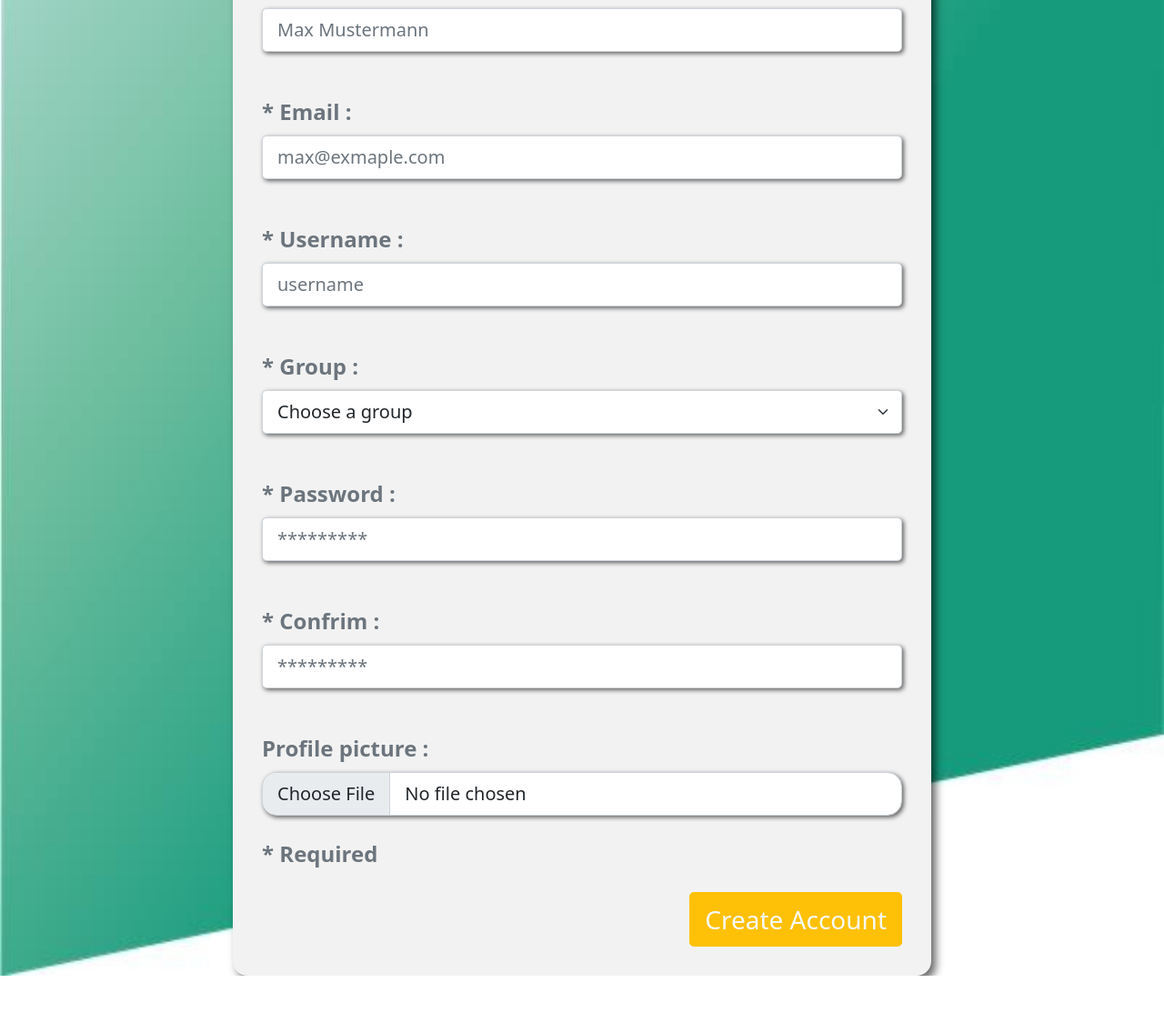
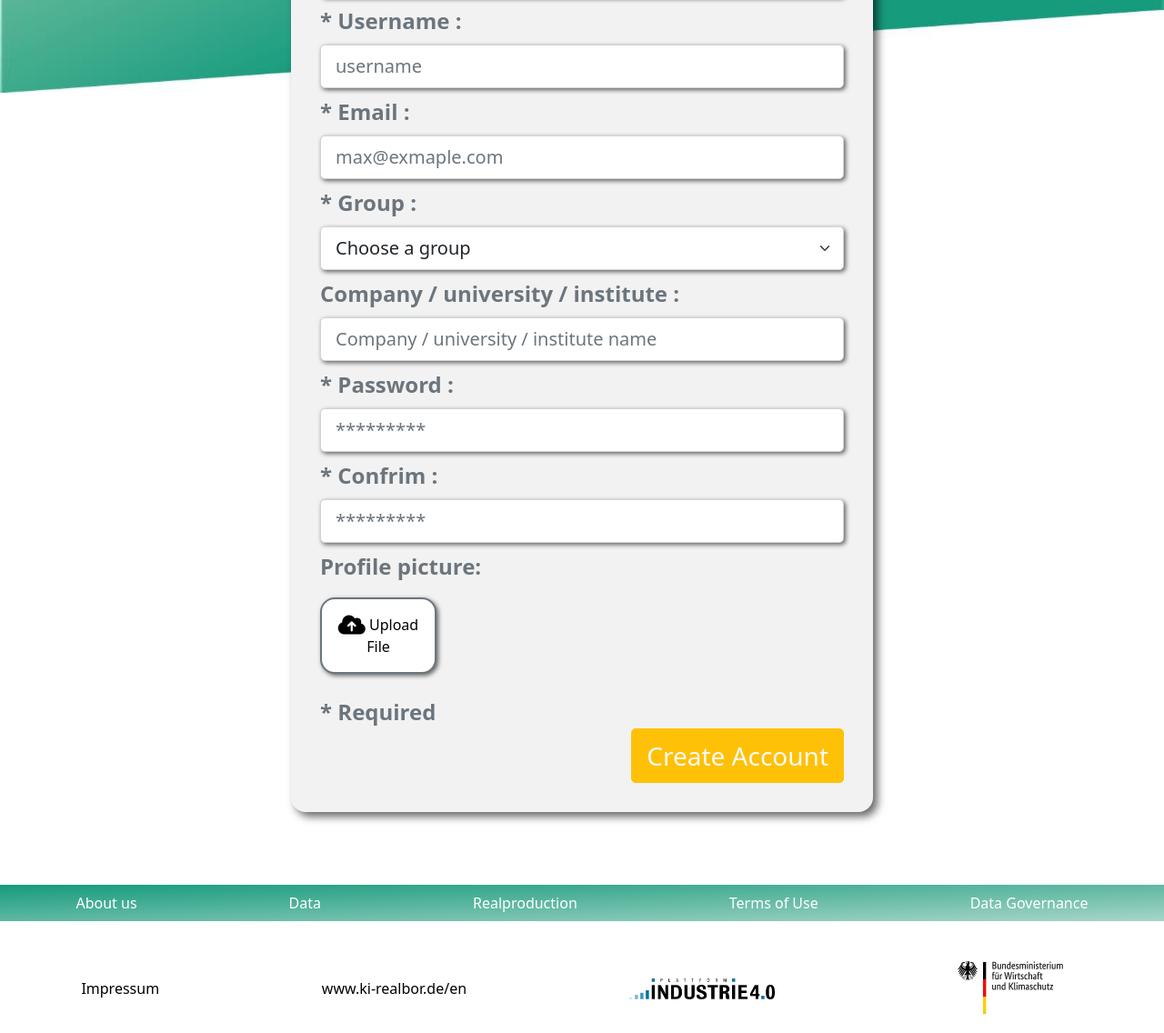
Before and after one commit to chiragrangras/ki-reallabor, a plain HTML site: page ki-reallabor-resgistration/index.html in a window 1280 px wide. Shown: the part 407-1543 px from the top of the page at 91% size. Before the commit the page ends 1480 px from the top, so only its background shows below. Drawn offline with Linux system fonts and the light colour scheme.

Commit message:
new section added

```diff
--- a/ki-reallabor-resgistration/index.css
+++ b/ki-reallabor-resgistration/index.css
@@ -1,8 +1,7 @@
 body{
     background-image: url(../img/background.jpeg);
     background-repeat: no-repeat;
-    background-position: center;
-    background-size: 100% 100%;
+    background-size: 100% 33%;
 }
 
 .logo{
@@ -20,9 +19,10 @@ body{
 }
 
 .container{
+    margin-top: 5rem;
     padding: 2rem;
     background-color: #F2F2F2;
-    width: 60vw;
+    width: 50vw;
     border-radius: 1rem;
     box-shadow: 5px 5px 10px 0 rgba(0, 0, 0, 0.6);
 }
@@ -36,3 +36,55 @@ body{
     border-radius: 1rem;
     box-shadow: 2px 2px 5px 0 rgba(0, 0, 0, 0.6);
 }
+
+.custom-file-upload {
+    display: inline-block;
+    padding: 1rem;
+    cursor: pointer;
+    border: 2px solid #6c757d;
+    box-shadow: 2px 2px 5px 0 rgba(0, 0, 0, 0.6);
+    text-align: center;
+    background-color: white;
+    color: black;
+    border-radius: 1rem;
+    width: 10vw;
+}
+
+.custom-file-upload:hover {
+    background-color: #f8f9fa;
+}
+
+.hidden-input {
+    display: none;
+}
+
+.footer{
+    margin-top: 5rem;
+}
+
+.footer-1{
+    background-image: linear-gradient(to top left, #a7d5c8,#169b7c);
+}
+
+.nav-item a{
+    color: white;
+}
+
+.nav-item:hover a{
+    color: white;
+}
+
+.footer-link a{
+    font-size: 1rem;
+    color: black;
+    text-decoration: none;
+}
+
+.footer-link:hover a{
+    color: black;
+}
+
+.footer-icon-logo{
+    width: 10rem;
+    cursor: pointer;
+}
--- a/ki-reallabor-resgistration/index.html
+++ b/ki-reallabor-resgistration/index.html
@@ -2,10 +2,13 @@
 <html lang="en">
 
 <head>
-    <meta charset="UTF-8">
-    <meta name="viewport" content="width=device-width, initial-scale=1.0">
+    <meta charset="UTF-8" />
+    <meta name="viewport" content="width=device-width, initial-scale=1.0" />
     <title>Register Entry Form</title>
     <link rel="stylesheet" href="../bootstrap/css/bootstrap.min.css" />
+    <link rel="stylesheet" href="https://cdnjs.cloudflare.com/ajax/libs/font-awesome/6.7.2/css/all.min.css"
+        integrity="sha512-Evv84Mr4kqVGRNSgIGL/F/aIDqQb7xQ2vcrdIwxfjThSH8CSR7PBEakCr51Ck+w+/U6swU2Im1vVX0SVk9ABhg=="
+        crossorigin="anonymous" referrerpolicy="no-referrer" />
     <link rel="stylesheet" href="./index.css" />
 </head>
 
@@ -26,8 +29,12 @@
                     <a class="nav-link" href="#">Realproduction</a>
                     <a class="nav-link" href="#">Show cases</a>
                     <a class="nav-link" href="#">About us</a>
-                    <button type="button" class="btn btn-outline-light mx-3 btn-lg">Register</button>
-                    <button type="button" class="btn btn-warning mx-3 btn-lg">Log in</button>
+                    <button type="button" class="btn btn-outline-light mx-3 btn-lg">
+                        Register
+                    </button>
+                    <button type="button" class="btn btn-warning mx-3 btn-lg">
+                        Log in
+                    </button>
                 </div>
             </div>
         </div>
@@ -38,50 +45,95 @@
     <div class="container">
         <h1 class="text-secondary text-center mb-5">Register for an Account</h1>
         <form id="register-entry-form">
-            <div class="input-group-lg mb-5" id="username">
+            <div class="input-group-lg mb-2" id="fullname">
+                <label class="form-label text-secondary text-label">Full name :</label>
+                <input type="text" class="form-control form-input" placeholder="Max Mustermann" required />
+            </div>
+            <div class="input-group-lg mb-2" id="username">
                 <label class="form-label text-secondary text-label">* Username :</label>
                 <input type="text" class="form-control form-input" placeholder="username" required />
             </div>
-            <div class="input-group-lg mb-5" id="fullname">
-                <label class="form-label text-secondary text-label">Full name :</label>
-                <input type="text" class="form-control form-input" placeholder="Max Mustermann" required />
-            </div>
-            <div class="input-group-lg mb-5" id="email">
+            <div class="input-group-lg mb-2" id="email">
                 <label class="form-label text-secondary text-label">* Email :</label>
                 <input type="text" class="form-control form-input" placeholder="max@exmaple.com" required />
             </div>
-            <div class="input-group-lg mb-5" id="username">
-                <label class="form-label text-secondary text-label">* Username :</label>
-                <input type="text" class="form-control form-input" placeholder="username" required />
-            </div>
-            <div class="input-group-lg mb-5" id="group">
+            <div class="input-group-lg mb-2" id="group">
                 <label class="form-label text-secondary text-label">* Group :</label>
                 <select class="form-select form-input" aria-label="Default select example">
                     <option selected>Choose a group</option>
                     <option value="1">Science</option>
                     <option value="2">Commerce</option>
-                    <option value="3">Art</option>
+                    <option value="3">Arts</option>
                 </select>
             </div>
-            <div class="input-group-lg mb-5" id="pws">
+            <div class="input-group-lg mb-2" id="company">
+                <label class="form-label text-secondary text-label">Company / university / institute :</label>
+                <input type="text" class="form-control form-input"
+                    placeholder="Company / university / institute name" />
+            </div>
+            <div class="input-group-lg mb-2" id="pws">
                 <label class="form-label text-secondary text-label">* Password :</label>
                 <input type="text" class="form-control form-input" placeholder="*********" required />
             </div>
-            <div class="input-group-lg mb-5" id="pws-confirm">
+            <div class="input-group-lg mb-2" id="pws-confirm">
                 <label class="form-label text-secondary text-label">* Confrim :</label>
                 <input type="text" class="form-control form-input" placeholder="*********" required />
             </div>
-            <div>
-                <label for="formFileLg" class="form-label text-label text-secondary">Profile picture :</label>
-                <input class="form-control form-control-lg form-input mb-4" id="formFileLg" type="file">
-                <label class="text-secondary text-label mb-4">* Required</label>
+            <div class="d-flex flex-column">
+                <label for="fileInput" class="form-label text-label text-secondary mb-3">Profile picture:</label>
+                <label for="fileInput" class="custom-file-upload">
+                    <i class="fas fa-cloud-upload-alt fa-xl"></i> Upload File
+                </label>
+                <input type="file" id="fileInput" class="hidden-input">
+                <label class="text-secondary text-label mt-4">* Required</label>
             </div>
             <div class="d-flex flex-column align-items-end justify-content-end">
-                <button type="button" class="btn btn-warning fs-3 btn-lg text-light">Create Account</button>
+                <button type="button" class="btn btn-warning fs-3 btn-lg text-light">
+                    Create Account
+                </button>
             </div>
         </form>
     </div>
     <!--main-section end-->
+
+    <!--footer start-->
+    <div class="footer">
+        <div class="footer-1">
+            <ul class="nav justify-content-around">
+                <li class="nav-item">
+                    <a href="#" class="nav-link">About us</a>
+                </li>
+                <li class="nav-item">
+                    <a href="#" class="nav-link">Data</a>
+                </li>
+                <li class="nav-item">
+                    <a href="#" class="nav-link">Realproduction</a>
+                </li>
+                <li class="nav-item">
+                    <a href="#" class="nav-link">Terms of Use</a>
+                </li>
+                <li class="nav-item">
+                    <a href="#" class="nav-link">Data Governance</a>
+                </li>
+            </ul>
+        </div>
+
+        <div class="footer-2 d-flex align-items-center justify-content-around mt-4">
+            <div class="footer-link">
+                <a href="#">Impressum</a>
+            </div>
+            <div class="footer-link">
+                <a href="#">www.ki-realbor.de/en</a>
+            </div>
+            <div class="footer-icon">
+                <img src="../img/footer-logo-1.jpeg" class="footer-icon-logo" alt="footer-logo-1" />
+            </div>
+            <div class="footer-icon">
+                <img src="../img/footer-logo-2.jpeg" class="footer-icon-logo" alt="footer-logo-2" />
+            </div>
+        </div>
+    </div>
+    <!--footer end-->
 
     <script src="../bootstrap/js/bootstrap.bundle.min.js"></script>
     <script src="./index.js"></script>
```
